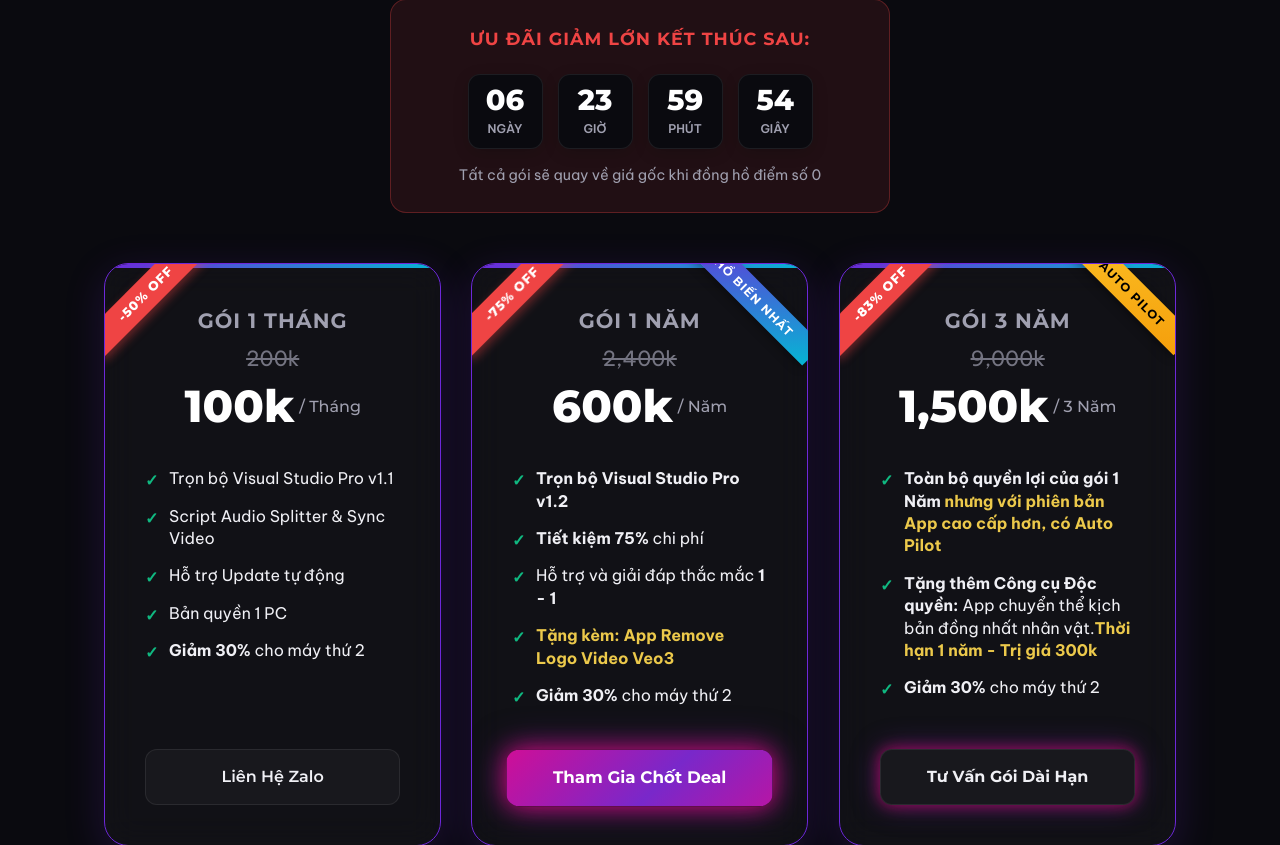
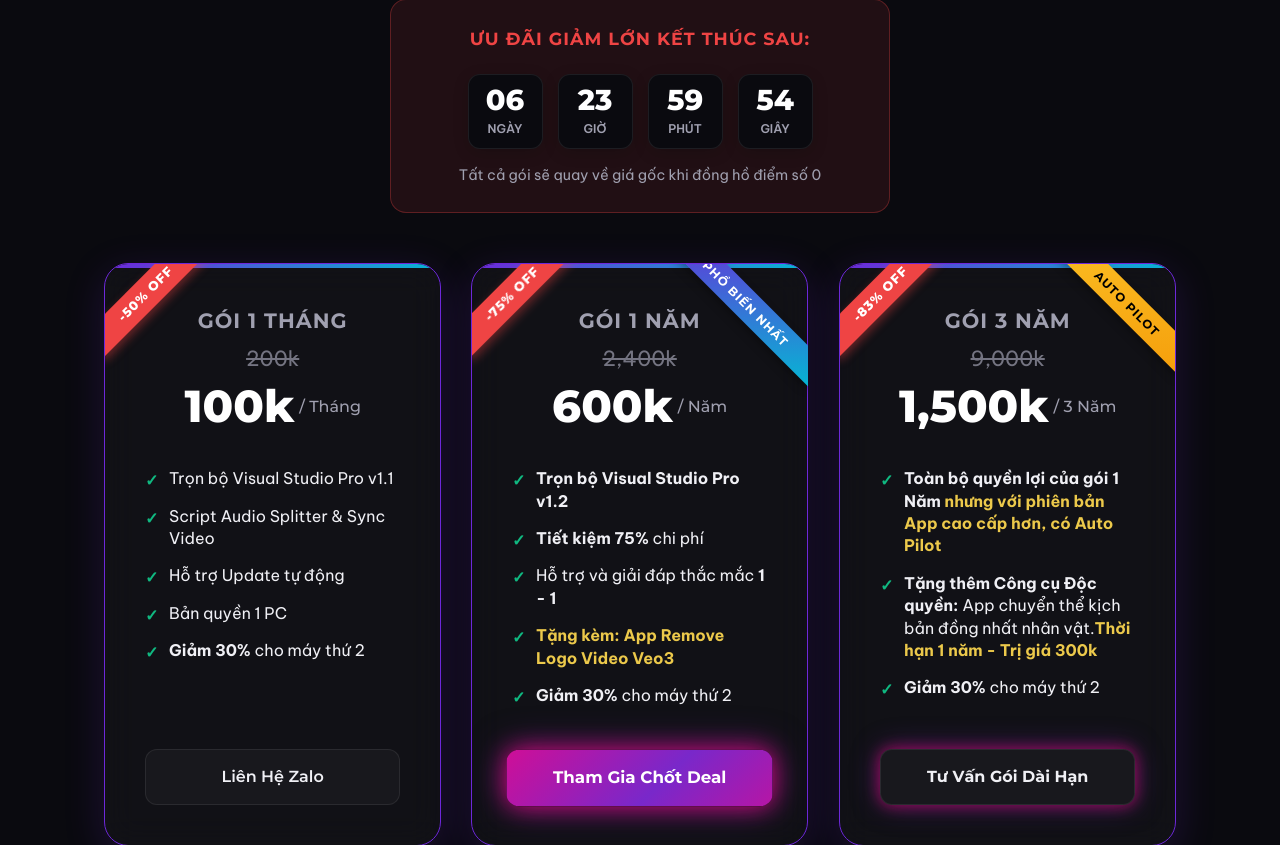
Before and after one commit to thuanndbxvp/ai86tool, a PHP site: page / in a window 1280 px wide; the page is wider, and only the part inside the window is pictured. Shown: the part 2777-3622 px from the top of that part. Run offline with PHP 8.4, Linux system fonts and the light colour scheme.

Commit message:
Fix Phổ Biến Nhất badge cutoff in pricing cards

```diff
--- a/styles.css
+++ b/styles.css
@@ -748,11 +748,11 @@ body {
 
 .badge-popular {
     position: absolute;
-    top: 15px;
-    right: -30px;
+    top: 25px;
+    right: -40px;
     background: linear-gradient(135deg, var(--primary), var(--accent));
     color: white;
-    padding: 5px 30px;
+    padding: 5px 45px;
     font-size: 0.75rem;
     font-weight: 700;
     transform: rotate(45deg);
```
